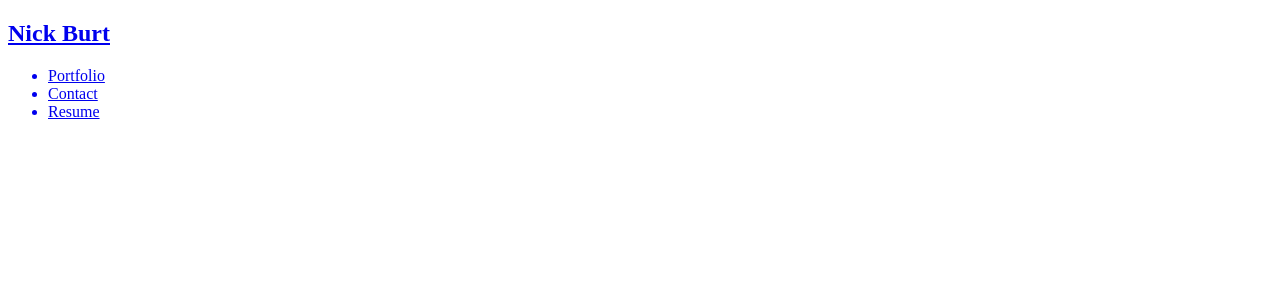
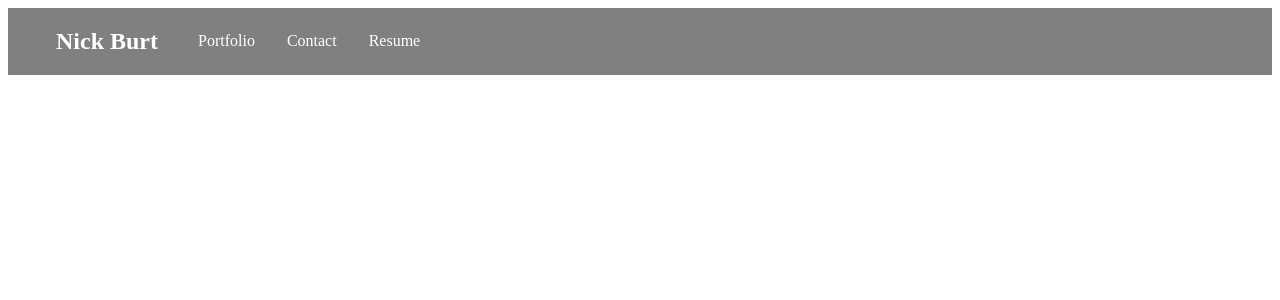
Before and after one commit to nbur4556/react-portfolio, a React (Create React App) app: page / in a window 1280 px wide. Shown: the top 300 px of the page. Built offline with nearby package versions, Linux system fonts and the light colour scheme.

Commit message:
sets initial allignment and styling for header links

```diff
--- a/src/components/Header.js
+++ b/src/components/Header.js
@@ -1,3 +1,5 @@
+import '../stylesheets/header.css';
+
 const Header = () => {
     return (
         <nav>
--- /dev/null
+++ b/src/stylesheets/header.css
@@ -0,0 +1,25 @@
+nav{
+    display: flex;
+    flex-direction: row;
+    background-color: grey;
+}
+
+nav ul{
+    display: flex;
+    flex-direction: row;
+    align-items: center;
+}
+
+nav li{
+    padding-right: 2em;
+    list-style-type: none;
+}
+
+nav h1{
+    padding-left: 2em;
+}
+
+nav a{
+    color: white;
+    text-decoration: none;
+}
```
